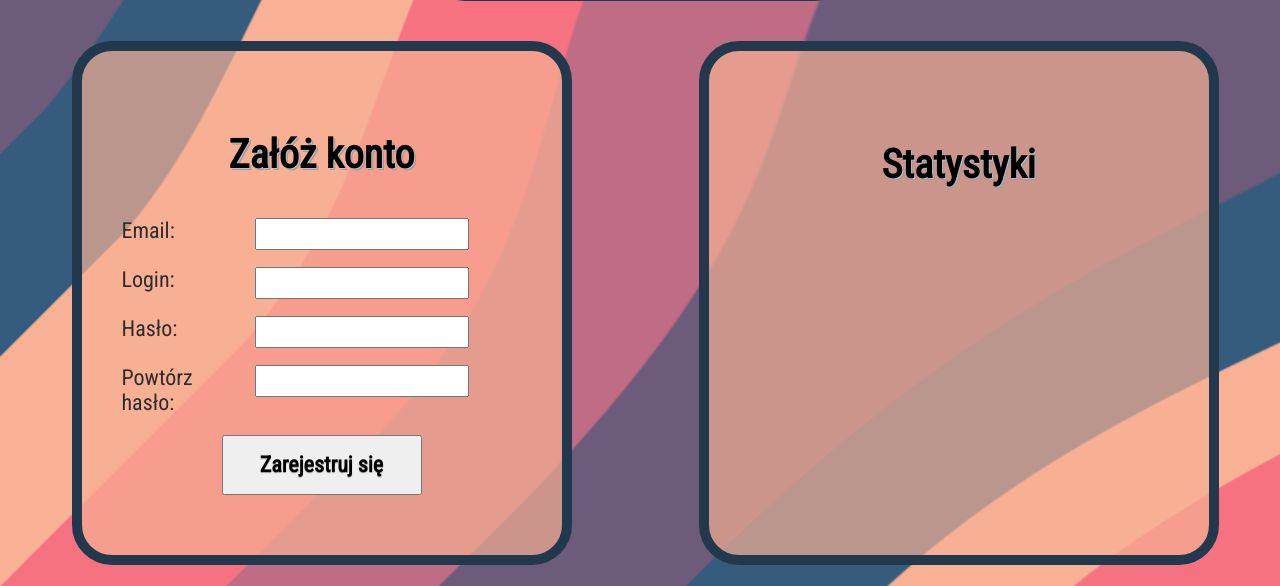
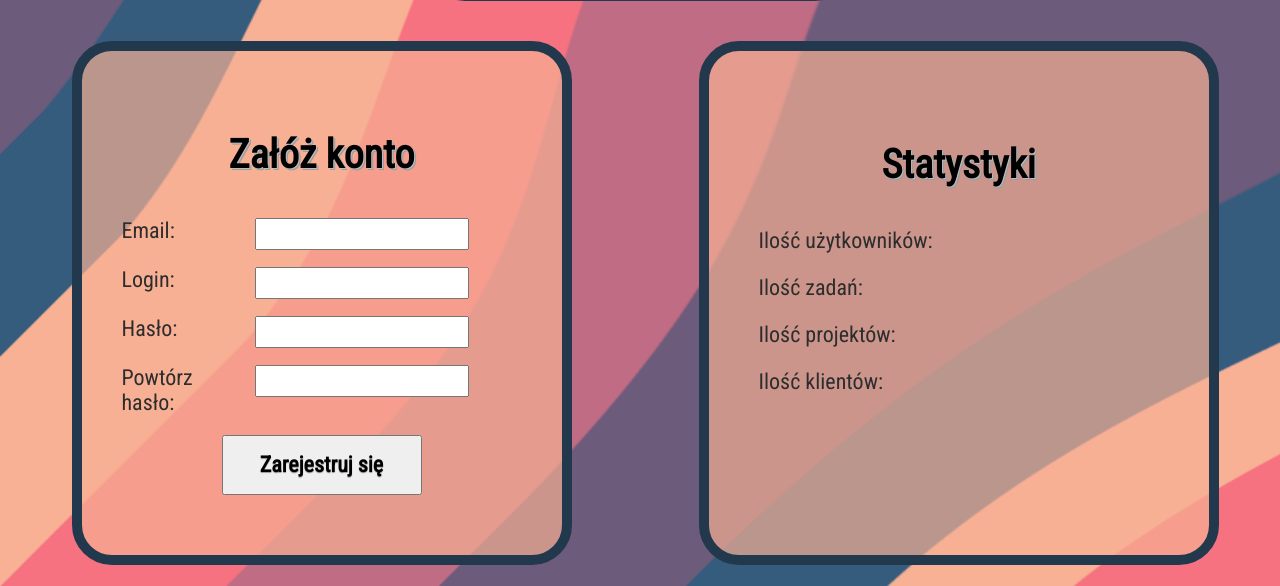
Before and after one commit to loppies/AI-PHP-Projekt, a PHP site: page / in a window 1280 px wide. Shown: the part 753-1339 px from the top of the page. Run offline with PHP 8.4, Linux system fonts and the light colour scheme; some web fonts are replaced.

Commit message:
statystyki bo zapomniałam sry

```diff
--- a/css-index.css
+++ b/css-index.css
@@ -65,6 +65,28 @@
     font-family:'Roboto Condensed', sans-serif;
     width: 80px;
     float: left;
+}
+.users_stat{
+    color:#2d2d2d;
+    font-size: 22px;
+    font-family:'Roboto Condensed', sans-serif;
+}
+.tasks_stat{
+    color:#2d2d2d;
+    font-size: 22px;
+    font-family:'Roboto Condensed', sans-serif;
+}
+
+.projects_stat{
+    color:#2d2d2d;
+    font-size: 22px;
+    font-family:'Roboto Condensed', sans-serif;
+}
+
+.clients_stat{
+    color:#2d2d2d;
+    font-size: 22px;
+    font-family:'Roboto Condensed', sans-serif;
 }
 
 #logButton{
--- a/index.html
+++ b/index.html
@@ -34,6 +34,10 @@
         </div>
         <div id="stats" class="one">
             <p class="ll">Statystyki</p>
+            <p class="users_stat" id="users_stat">Ilość użytkowników: </p>
+            <p class="tasks_stat" id="tasks_stat">Ilość zadań: </p>
+            <p class="projects_stat" id="projects_stat">Ilość projektów: </p>
+            <p class="clients_stat" id="clients_stat">Ilość klientów: </p>
         </div>
         </div>
         <div id="desc">
```
